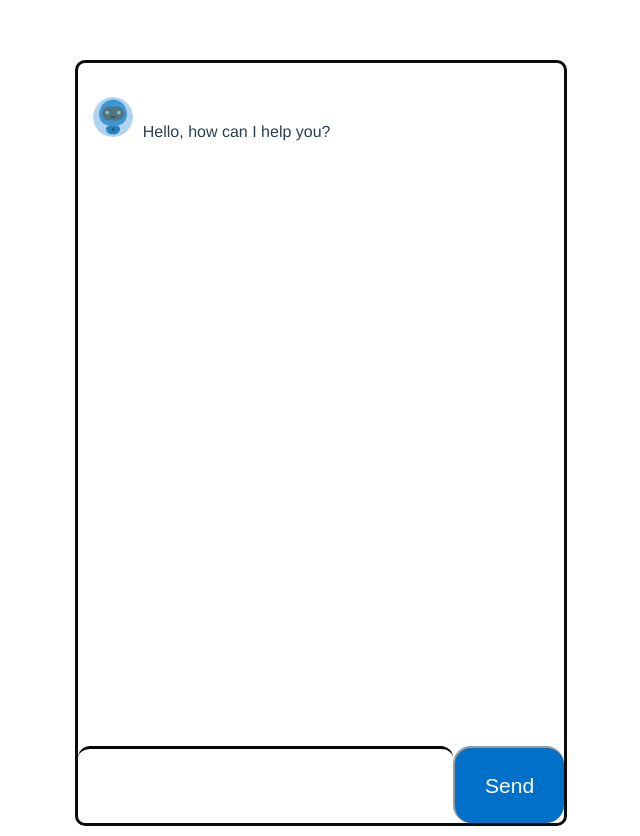
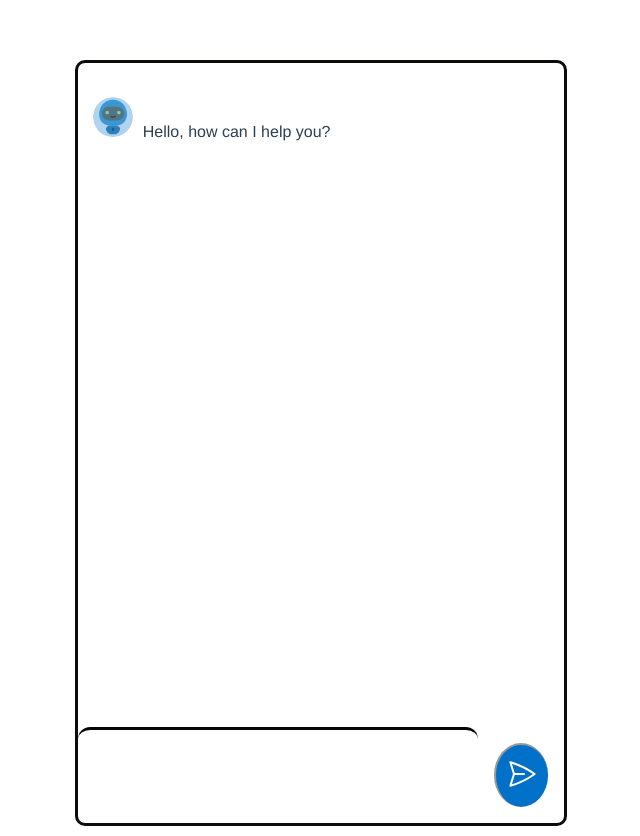
Before and after one commit to said-abdi-dev/Chatbot.ai, a Vue app in the folder vue/: page / in a window 1280 px wide. Shown: the whole page, without its empty margins (319-959 px from the left). Built offline with nearby package versions, Linux system fonts and the light colour scheme.

Commit message:
small styling tweaks and icons

```diff
--- a/vue/package.json
+++ b/vue/package.json
@@ -10,6 +10,7 @@
   "dependencies": {
     "axios": "^0.21.1",
     "core-js": "^3.9.1",
+    "heroicons": "^2.0.18",
     "vue": "^2.6.12",
     "vue-router": "^3.5.1",
     "vuex": "^3.6.2"
--- a/vue/src/components/ChatBot.vue
+++ b/vue/src/components/ChatBot.vue
@@ -54,7 +54,11 @@
     <div class="chat-inputs">
       <input type="text" v-model="message" @keyup.enter="sendMessage" />
 
-      <button @click="sendMessage">Send</button>
+      <button class="send-button" @click="sendMessage">
+        <svg class="send-btn-svg" xmlns="http://www.w3.org/2000/svg" fill="none" viewBox="0 0 24 24" stroke-width="1.5" stroke="currentColor">
+          <path stroke-linecap="round" stroke-linejoin="round" d="M6 12L3.269 3.126A59.768 59.768 0 0121.485 12 59.77 59.77 0 013.27 20.876L5.999 12zm0 0h7.5" />
+        </svg>
+      </button>
     </div>
   </section>
 </template>
@@ -62,6 +66,7 @@
 <script>
 import ChatBotResponseService from "../services/ChatbotResponseService";
 import LinkedInService from "../services/LinkedInService";
+
 
 export default {
   name: "ChatBox",
@@ -138,6 +143,7 @@ export default {
         this.$refs.chatbox.scrollTop = this.$refs.chatbox.scrollHeight;
       });
     },
+    components: {}
   },
 };
 </script>
@@ -278,13 +284,13 @@ div {
 
 input {
   line-height: 3;
+  height: 10vh;
   width: 100%;
   border: 3px solid rgb(7, 5, 5);
   border-left: none;
   border-bottom: none;
   border-right: none;
   border-bottom-left-radius: 4px;
-  padding-left: 12px;
   border-radius: 12px;
   font-size: 1.5rem;
 }
@@ -346,4 +352,17 @@ button {
   background-color: #f0f0f0;
   border-radius: 10px;
 }
+.send-btn-svg {
+  height: 2rem;
+  width: 2rem;
+}
+.send-button {
+  height: 4rem;
+  width: 4rem;
+  margin-top: 1rem;
+  margin-bottom: 1rem;
+  margin-left: 1rem;
+  margin-right: 1rem;
+  border-radius: 50%;
+}
 </style>
```
Also changed, not shown: 1 other file (tests, documents, lock files or other folders). Lines whose indentation alone changed are shown as unchanged.
